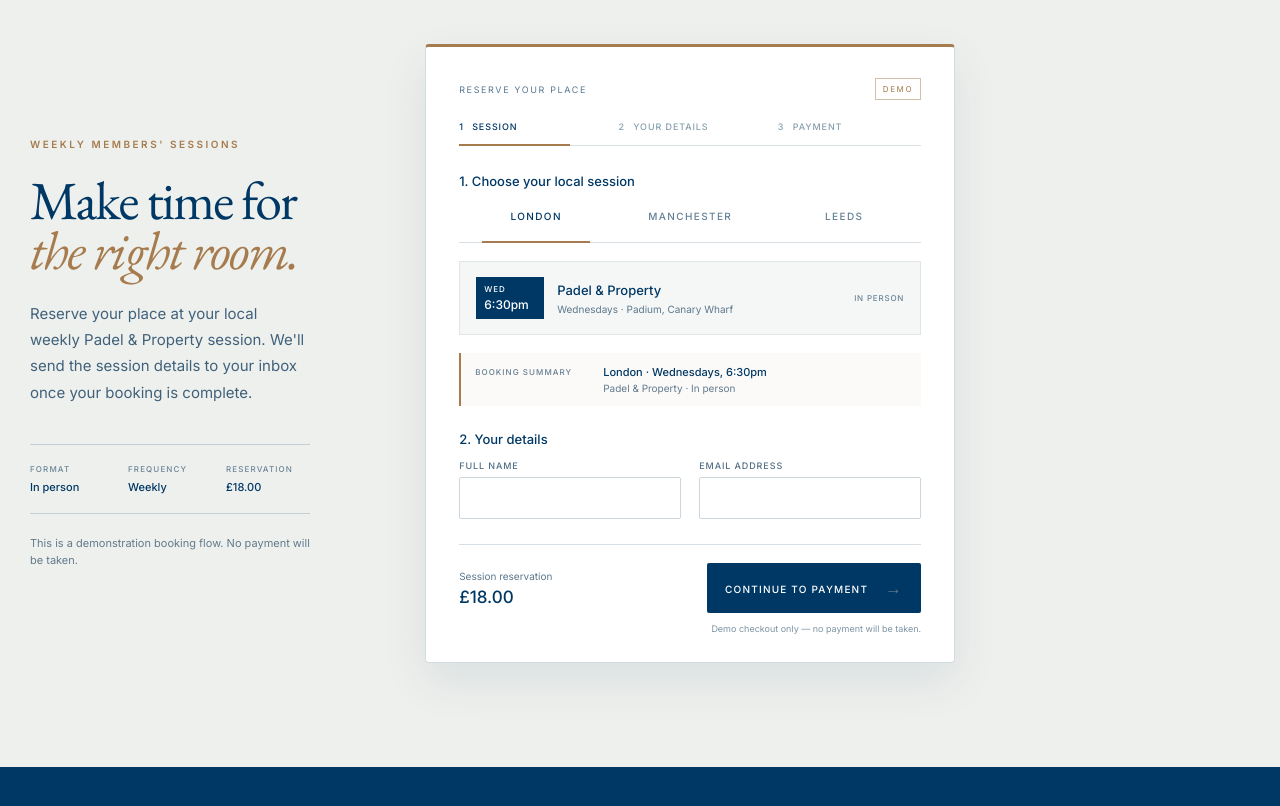
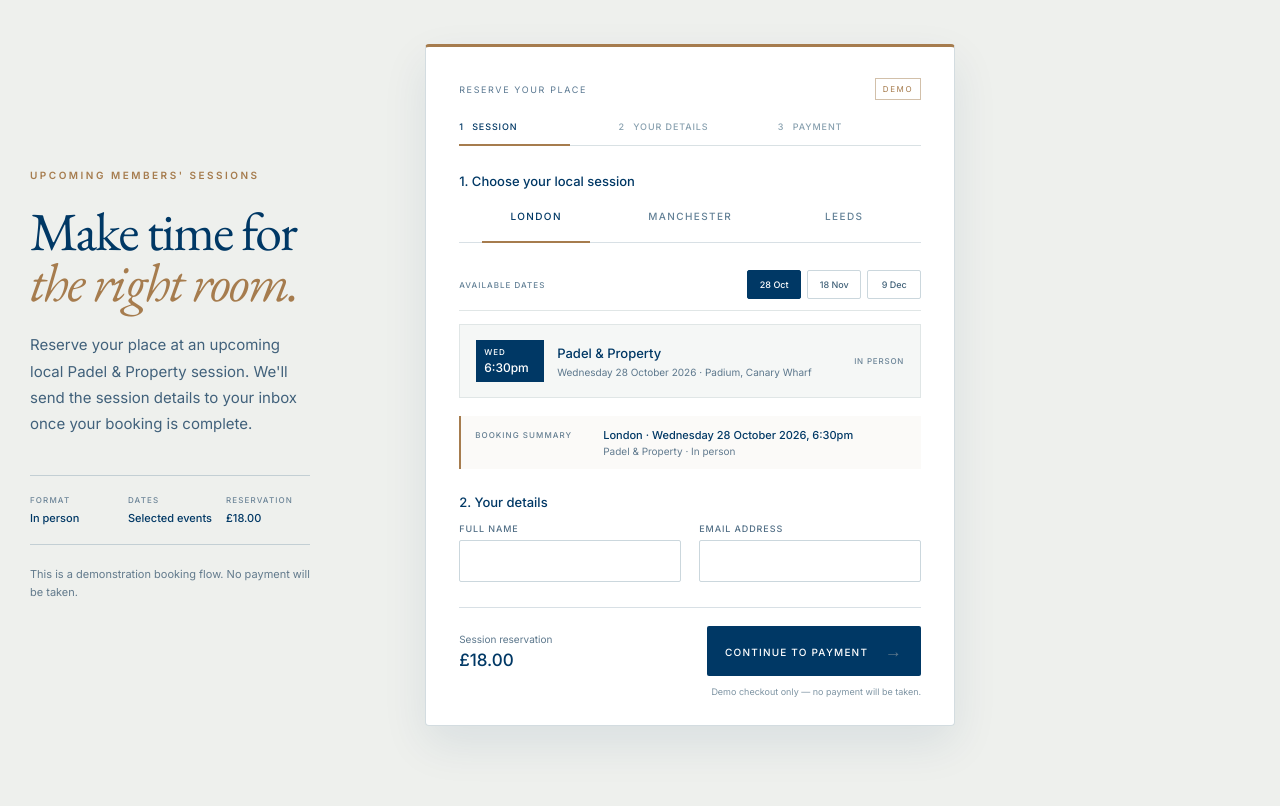
Before and after one commit to wizz001/investment--served, a Next.js app: page / in a window 1280 px wide. Shown: the part 860-1666 px from the top of the page. Before the commit the page ends 1627 px from the top, so only its background shows below. Built offline with nearby package versions, Linux system fonts and the light colour scheme.

Commit message:
Add upcoming event date selection

```diff
--- a/app/page.jsx
+++ b/app/page.jsx
@@ -49,9 +49,9 @@ function Hero() {
 }
 
 const areas = [
-  { name: 'London', venue: 'Padium, Canary Wharf', day: 'Wednesday', time: '6:30pm', date: 'Every week' },
-  { name: 'Manchester', venue: 'Club de Padel, Deansgate', day: 'Thursday', time: '7:00pm', date: 'Every week' },
-  { name: 'Leeds', venue: 'The Padel Club, Roundhay', day: 'Tuesday', time: '6:30pm', date: 'Every week' },
+  { name: 'London', venue: 'Padium, Canary Wharf', sessions: [{ date: 'Wednesday 28 October 2026', shortDate: '28 Oct', time: '6:30pm' }, { date: 'Wednesday 18 November 2026', shortDate: '18 Nov', time: '6:30pm' }, { date: 'Wednesday 9 December 2026', shortDate: '9 Dec', time: '6:30pm' }] },
+  { name: 'Manchester', venue: 'Club de Padel, Deansgate', sessions: [{ date: 'Thursday 12 November 2026', shortDate: '12 Nov', time: '7:00pm' }, { date: 'Thursday 3 December 2026', shortDate: '3 Dec', time: '7:00pm' }, { date: 'Thursday 14 January 2027', shortDate: '14 Jan', time: '7:00pm' }] },
+  { name: 'Leeds', venue: 'The Padel Club, Roundhay', sessions: [{ date: 'Tuesday 27 October 2026', shortDate: '27 Oct', time: '6:30pm' }, { date: 'Tuesday 24 November 2026', shortDate: '24 Nov', time: '6:30pm' }, { date: 'Tuesday 15 December 2026', shortDate: '15 Dec', time: '6:30pm' }] },
 ];
 
 function BookingLegacy() {
@@ -99,11 +99,13 @@ function BookingLegacy() {
 
 function Booking() {
   const [area, setArea] = useState(0);
+  const [dateIndex, setDateIndex] = useState(0);
   const [form, setForm] = useState({ name: '', email: '' });
   const [touched, setTouched] = useState({});
   const [submitting, setSubmitting] = useState(false);
   const [confirmed, setConfirmed] = useState(false);
   const event = areas[area];
+  const session = event.sessions[dateIndex];
   const isEmailValid = /\S+@\S+\.\S+/.test(form.email);
 
   const submit = (e) => {
@@ -117,12 +119,12 @@ function Booking() {
   return <section className={styles.booking} id="booking" aria-labelledby="booking-title">
     <div className={styles.bookingShell}>
       <div className={styles.bookingIntro}>
-        <p className={styles.sectionEyebrow}>Weekly members&apos; sessions</p>
+        <p className={styles.sectionEyebrow}>Upcoming members&apos; sessions</p>
         <h2 id="booking-title">Make time for<br /><em>the right room.</em></h2>
-        <p>Reserve your place at your local weekly Padel &amp; Property session. We&apos;ll send the session details to your inbox once your booking is complete.</p>
+        <p>Reserve your place at an upcoming local Padel &amp; Property session. We&apos;ll send the session details to your inbox once your booking is complete.</p>
         <dl className={styles.bookingFacts}>
           <div><dt>Format</dt><dd>In person</dd></div>
-          <div><dt>Frequency</dt><dd>Weekly</dd></div>
+          <div><dt>Dates</dt><dd>Selected events</dd></div>
           <div><dt>Reservation</dt><dd>£18.00</dd></div>
         </dl>
         <p className={styles.demoNotice}>This is a demonstration booking flow. No payment will be taken.</p>
@@ -132,7 +134,7 @@ function Booking() {
           <div className={styles.successMark}>✓</div>
           <p className={styles.sectionEyebrow}>Booking received</p>
           <h3>You&apos;re on the list.</h3>
-          <p>Thanks, {form.name.split(' ')[0]}. Your place is reserved for the {event.day.toLowerCase()} session in {event.name} at {event.time}. We&apos;ll send the details to {form.email}.</p>
+          <p>Thanks, {form.name.split(' ')[0]}. Your place is reserved for the {session.date} session in {event.name} at {session.time}. We&apos;ll send the details to {form.email}.</p>
           <button type="button" onClick={() => { setConfirmed(false); setForm({ name: '', email: '' }); setTouched({}); }}>Book another session <span>→</span></button>
         </div> : <form onSubmit={submit} noValidate>
           <div className={styles.cardTop}><span>Reserve your place</span><span className={styles.demoTag}>DEMO</span></div>
@@ -140,15 +142,18 @@ function Booking() {
           <fieldset className={styles.fieldset}>
             <legend>1. Choose your local session</legend>
             <div className={styles.areaTabs} role="tablist" aria-label="Event areas">
-              {areas.map((item, index) => <button type="button" role="tab" aria-selected={area === index} className={area === index ? styles.selected : ''} onClick={() => setArea(index)} key={item.name}>{item.name}</button>)}
+              {areas.map((item, index) => <button type="button" role="tab" aria-selected={area === index} className={area === index ? styles.selected : ''} onClick={() => { setArea(index); setDateIndex(0); }} key={item.name}>{item.name}</button>)}
             </div>
-            <div className={styles.eventDetail} aria-label={`${event.day} Padel and Property event, ${event.venue}, ${event.time}`}>
-              <div className={styles.dayBadge}><small>{event.day.slice(0, 3)}</small><b>{event.time}</b></div>
-              <div><strong>Padel &amp; Property</strong><span>{event.day}s · {event.venue}</span></div>
+            <div className={styles.dateChoices} role="group" aria-label="Choose an event date">
+              <span>Available dates</span><div>{event.sessions.map((item, index) => <button type="button" className={dateIndex === index ? styles.selectedDate : ''} aria-pressed={dateIndex === index} onClick={() => setDateIndex(index)} key={item.date}>{item.shortDate}</button>)}</div>
+            </div>
+            <div className={styles.eventDetail} aria-label={`${session.date} Padel and Property event, ${event.venue}, ${session.time}`}>
+              <div className={styles.dayBadge}><small>{session.date.slice(0, 3)}</small><b>{session.time}</b></div>
+              <div><strong>Padel &amp; Property</strong><span>{session.date} · {event.venue}</span></div>
               <em>In person</em>
             </div>
           </fieldset>
-          <aside className={styles.summary} aria-label="Booking summary"><span>Booking summary</span><b>{event.name} · {event.day}s, {event.time}</b><small>Padel &amp; Property · In person</small></aside>
+          <aside className={styles.summary} aria-label="Booking summary"><span>Booking summary</span><b>{event.name} · {session.date}, {session.time}</b><small>Padel &amp; Property · In person</small></aside>
           <fieldset className={styles.fieldset}>
             <legend>2. Your details</legend>
             <div className={styles.fields}>
```
Also changed, not shown: app/page.module.css.
